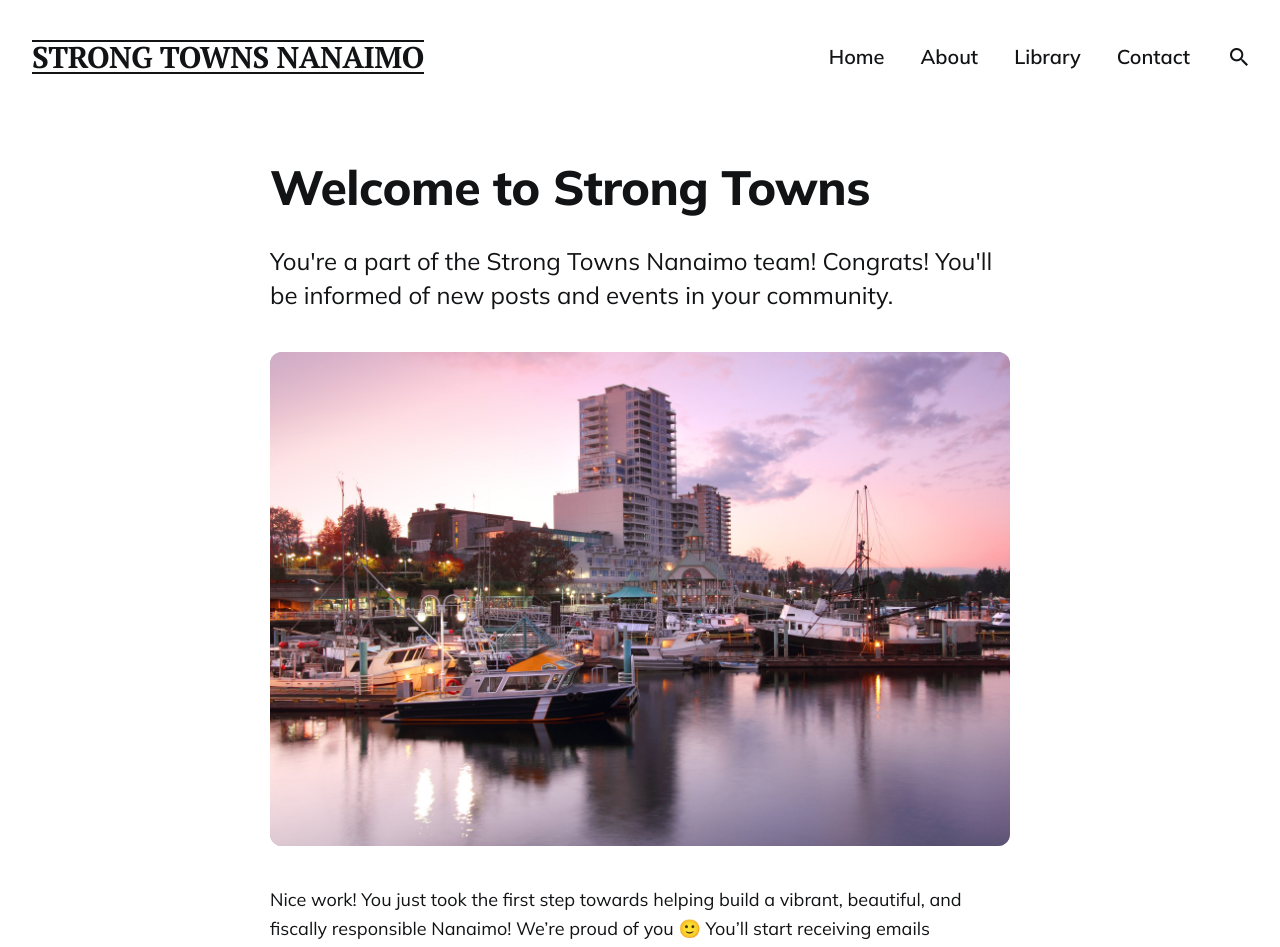
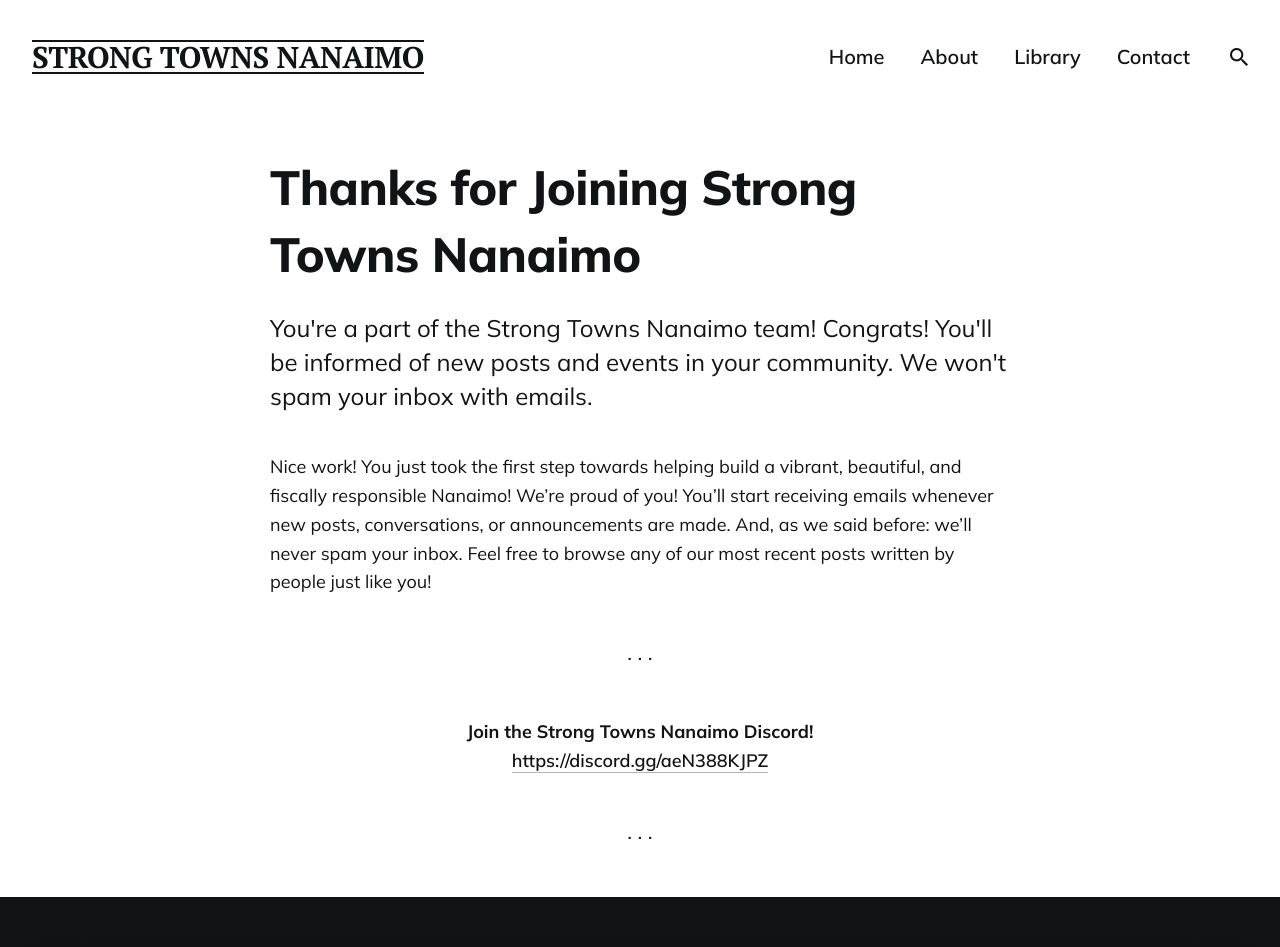
Before and after one commit to LaputanMachines/beautiful-nanaimo, a Jekyll site: the page built from welcome.md, in a window 1280 px wide and 1400 px high. Shown: the top 947 px of the window. Built offline with Jekyll 4.4.1, drawn with Linux system fonts in a browser that asks for light colours; some of the changed text lies outside the part shown.

Commit message:
Add Discord link to Welcome screen

```diff
--- a/welcome.md
+++ b/welcome.md
@@ -1,12 +1,18 @@
 ---
 layout: page
-title: Welcome to Strong Towns
-description: You're a part of the Strong Towns Nanaimo team! Congrats! You'll be informed of new posts and events in your community.
+title: Thanks for Joining Strong Towns Nanaimo
+description: You're a part of the Strong Towns Nanaimo team! Congrats! You'll be informed of new posts and events in your community. We won't spam your inbox with emails.
 permalink: /welcome/
-image: '/images/nanaimo-photos/nanaimo-harbour-2.jpg'
+image: # '/images/nanaimo-photos/nanaimo-harbour-2.jpg'
 ---
 
 Nice work! You just took the first step towards helping build a vibrant,
-beautiful, and fiscally responsible Nanaimo! We're proud of you 🙂 You'll start receiving emails
+beautiful, and fiscally responsible Nanaimo! We're proud of you! You'll start receiving emails
 whenever new posts, conversations, or announcements are made. And, as we said before: we'll never
 spam your inbox. Feel free to browse any of our most recent posts written by people just like you!
+
+***
+
+<center><b>Join the Strong Towns Nanaimo Discord!<br><a href="https://discord.gg/aeN388KJPZ">https://discord.gg/aeN388KJPZ</a></b></center>
+
+***
```
